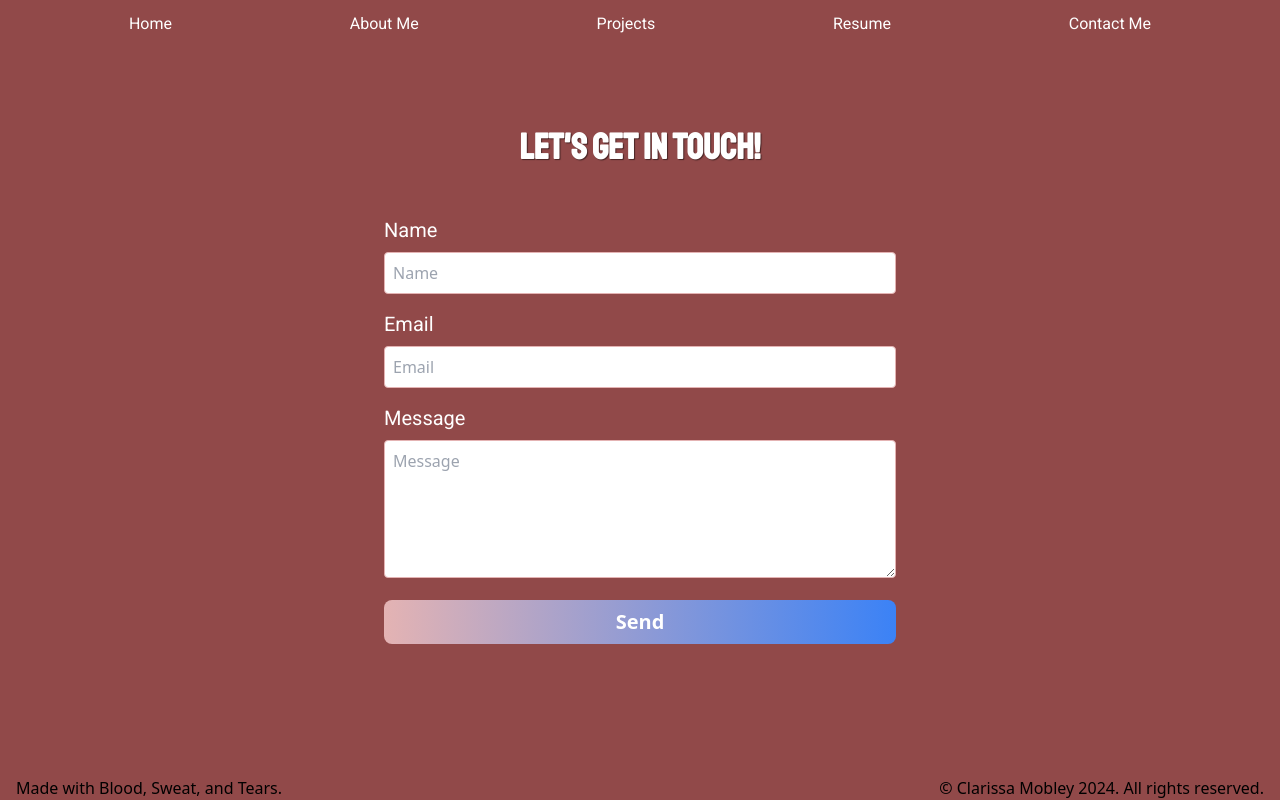
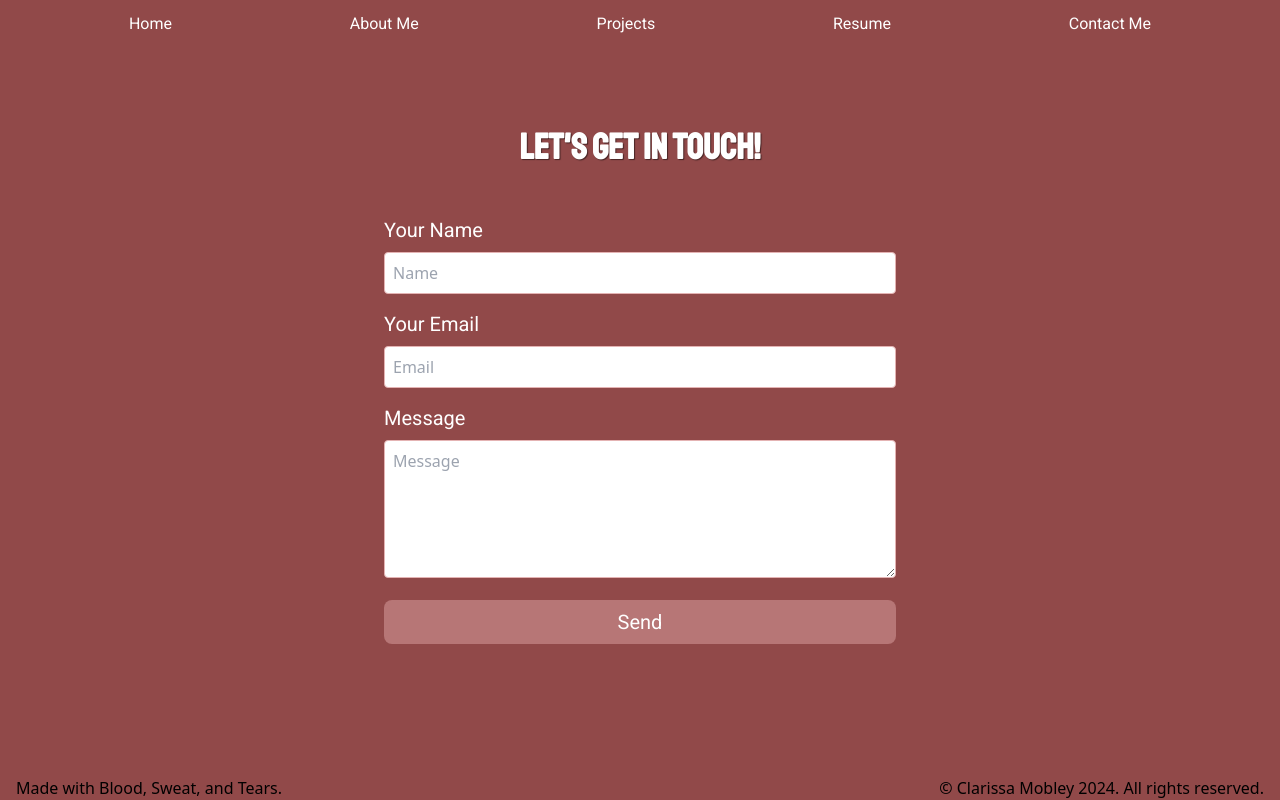
Before and after one commit to ClarissaMobley/Portfolio, a React (Vite) app: page /Contact in a window 1280 px wide. Built offline with nearby package versions, Linux system fonts and the light colour scheme; a web font is replaced by a local one.

Commit message:
updated contact

```diff
--- a/package.json
+++ b/package.json
@@ -10,6 +10,12 @@
     "preview": "vite preview"
   },
   "dependencies": {
+    "body-parser": "^1.20.2",
+    "cors": "^2.8.5",
+    "dotenv": "^16.4.5",
+    "express": "^4.19.2",
+    "mongoose": "^8.5.1",
+    "nodemailer": "^6.9.14",
     "react": "^18.3.1",
     "react-dom": "^18.3.1",
     "react-icons": "^5.2.1",
--- a/src/pages/Contact.jsx
+++ b/src/pages/Contact.jsx
@@ -1,42 +1,50 @@
 import React from 'react';
+
 
 const Contact = () => {
     return (
-        <div className='text-white py-20' id='contact'>
+        <div className='py-20' id='contact'>
             <div className='container mx-auto px-8 md:px-16 lg:px-24'>
-                <h3 className='text-4xl font-bold text-center mb-12'>Let's get in touch!</h3>
+                <h3 className='text-4xl font-bold text-center mb-12 text-white'>Let's get in touch!</h3>
                 <div className='flex justify-center'>
                     <div className="w-full max-w-lg">
                         <form className="space-y-4">
-                            {['name', 'email', 'message'].map((field, index) => (
-                                <div key={index}>
-                                    <label htmlFor={field} className="block mb-2 text-xl">
-                                        {field.charAt(0).toUpperCase() + field.slice(1)}
-                                    </label>
-                                    {field === 'message' ? (
-                                        <textarea
-                                            id={field}
-                                            name={field}
-                                            className="w-full p-2 rounded bg-white border border-[#e4b3b3] focus:outline-none focus:border-[#e4b3b3]"
-                                            rows="5"
-                                            placeholder={field.charAt(0).toUpperCase() + field.slice(1)}
-                                            aria-label={field.charAt(0).toUpperCase() + field.slice(1)}
-                                        />
-                                    ) : (
-                                        <input
-                                            type={field === 'email' ? 'email' : 'text'}
-                                            id={field}
-                                            name={field}
-                                            className="w-full p-2 rounded bg-white border border-[#e4b3b3] focus:outline-none focus:border-[#e4b3b3]"
-                                            placeholder={field.charAt(0).toUpperCase() + field.slice(1)}
-                                            aria-label={field.charAt(0).toUpperCase() + field.slice(1)}
-                                        />
-                                    )}
-                                </div>
-                            ))}
+                            <div>
+                                <label htmlFor="name" className="text-white block mb-2 text-xl">Your Name</label>
+                                <input
+                                    type="text"
+                                    id="name"
+                                    name="name"
+                                    className="w-full p-2 rounded bg-white border border-[#e4b3b3] focus:outline-none focus:border-[#e4b3b3]"
+                                    placeholder="Name"
+                                    aria-label="Your Name"
+                                />
+                            </div>
+                            <div>
+                                <label htmlFor="email" className="text-white block mb-2 text-xl">Your Email</label>
+                                <input
+                                    type="email"
+                                    id="email"
+                                    name="email"
+                                    className="w-full p-2 rounded bg-white border border-[#e4b3b3] focus:outline-none focus:border-[#e4b3b3]"
+                                    placeholder="Email"
+                                    aria-label="Your Email"
+                                />
+                            </div>
+                            <div>
+                                <label htmlFor="message" className="text-white block mb-2 text-xl">Message</label>
+                                <textarea
+                                    id="message"
+                                    name="message"
+                                    className="w-full p-2 rounded bg-white border border-[#e4b3b3] focus:outline-none focus:border-[#e4b3b3]"
+                                    rows='5'
+                                    placeholder="Message"
+                                    aria-label="Message"
+                                />
+                            </div>
                             <button
                                 type="submit"
-                                className="bg-gradient-to-r from-[#e4b3b3] to-blue-500 text-white font-bold transform transition-transform duration-300 hover:scale-105 px-8 py-2 rounded-lg w-full text-xl"
+                                className="btn bg-[#b77676] text-white hidden md:inline transform transition-transform duration-300 hover:scale-105 px-8 py-2 rounded-lg w-full text-xl"
                             >
                                 Send
                             </button>
```
Also changed, not shown: server.js (added), 2 other files (tests, documents, lock files or other folders).
